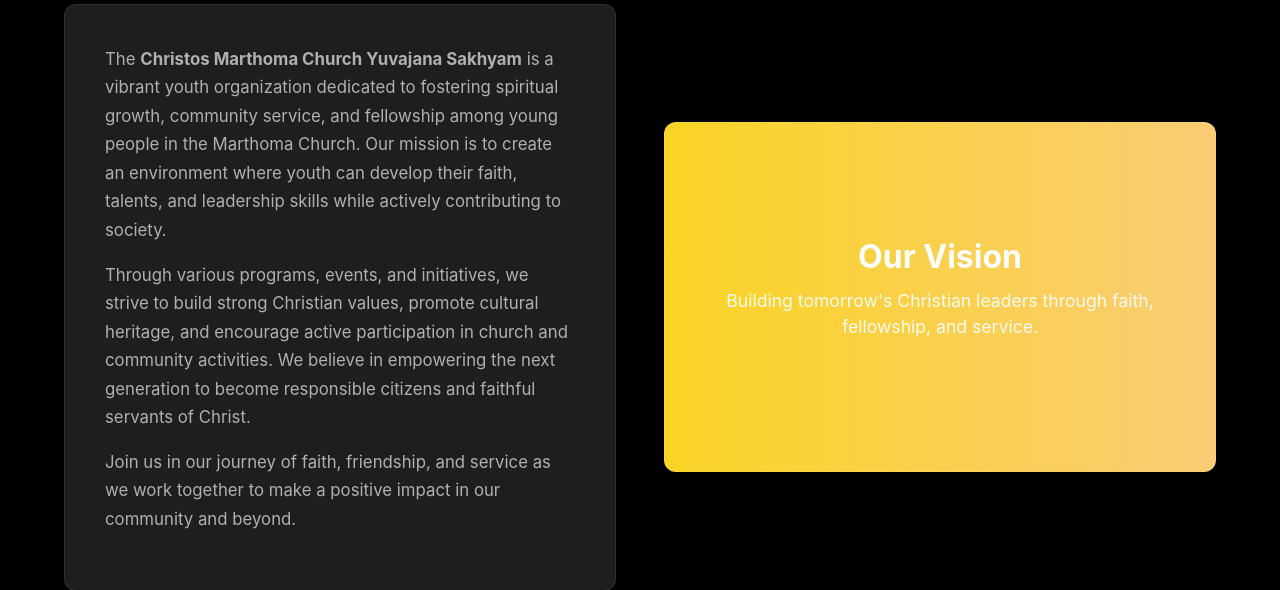
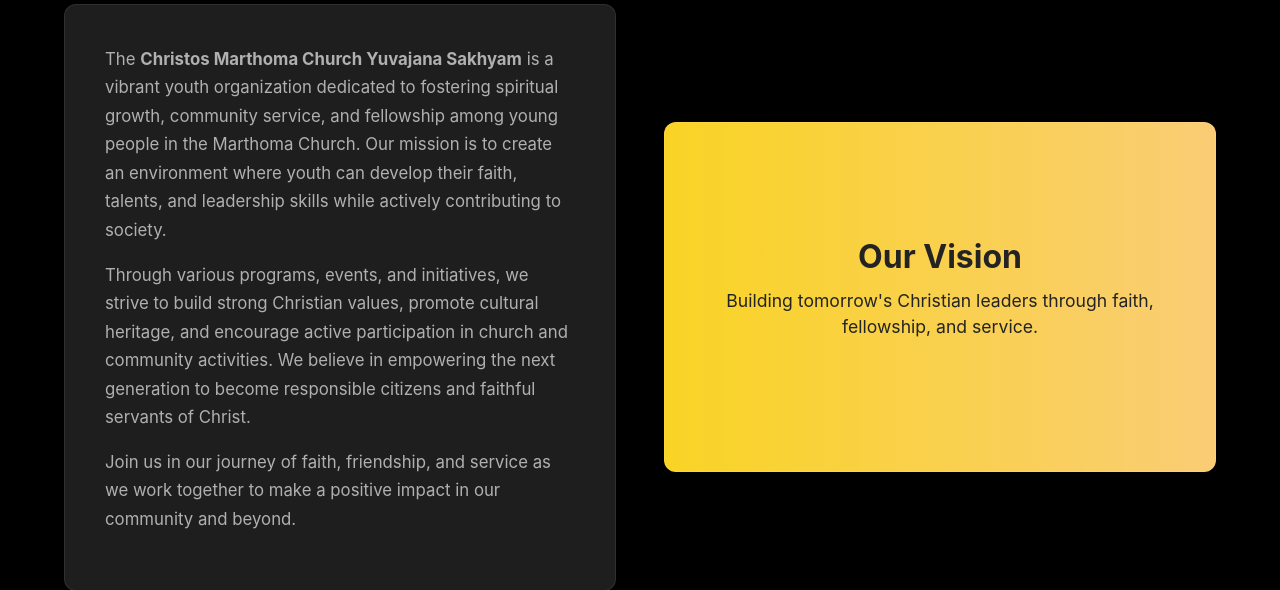
Before and after one commit to HeinzPaul/YuvajanaSakhyam, a Flask app: page / in a window 1280 px wide. Shown: the part 1018-1608 px from the top of the page. Run offline with Flask 3, Linux system fonts and the light colour scheme; some web fonts are replaced.

Commit message:
Chnaged navbar hover color, color change of 'Our Vision'

```diff
--- a/static/index.css
+++ b/static/index.css
@@ -190,12 +190,12 @@
     height: 2px;
     bottom: -5px;
     left: 0;
-    background-color: var(--accent-blue);
+    background-color: var(--text-light);
     transition: width 0.3s ease-out;
 }
 
 .nav-links a:hover {
-    color: var(--accent-blue);
+    color: var(--text-muted);
 }
 
 .nav-links a:hover::after,
@@ -478,7 +478,8 @@
     /* Highlight key phrases */
 }
 
-.about-visual {
+
+ .about-visual {
     min-height: 350px;
     /* Slightly taller */
     background: linear-gradient(45deg, var(--accent-purple), var(--accent-blue));
@@ -487,8 +488,8 @@
     display: flex;
     align-items: center;
     justify-content: center;
-    color: #fff;
-    /* White text on gradient */
+    color: #232323;
+    /* Darker grey (almost black, but not pure black) for Our Vision */
     font-size: 1.3rem;
     text-align: center;
     position: relative;
@@ -498,14 +499,15 @@
 }
 
 .about-visual h3 {
-    color: #fff;
-    /* White text */
+    color: #232323;
+    /* Darker grey for Our Vision heading */
     font-size: 2rem;
     margin-bottom: 0.75rem;
 }
 
 .about-visual p {
-    color: rgba(255, 255, 255, 0.9);
+    color: #232323;
+    /* Darker grey for Our Vision paragraph */
     font-size: 1.1rem;
     line-height: 1.5;
 }
```
